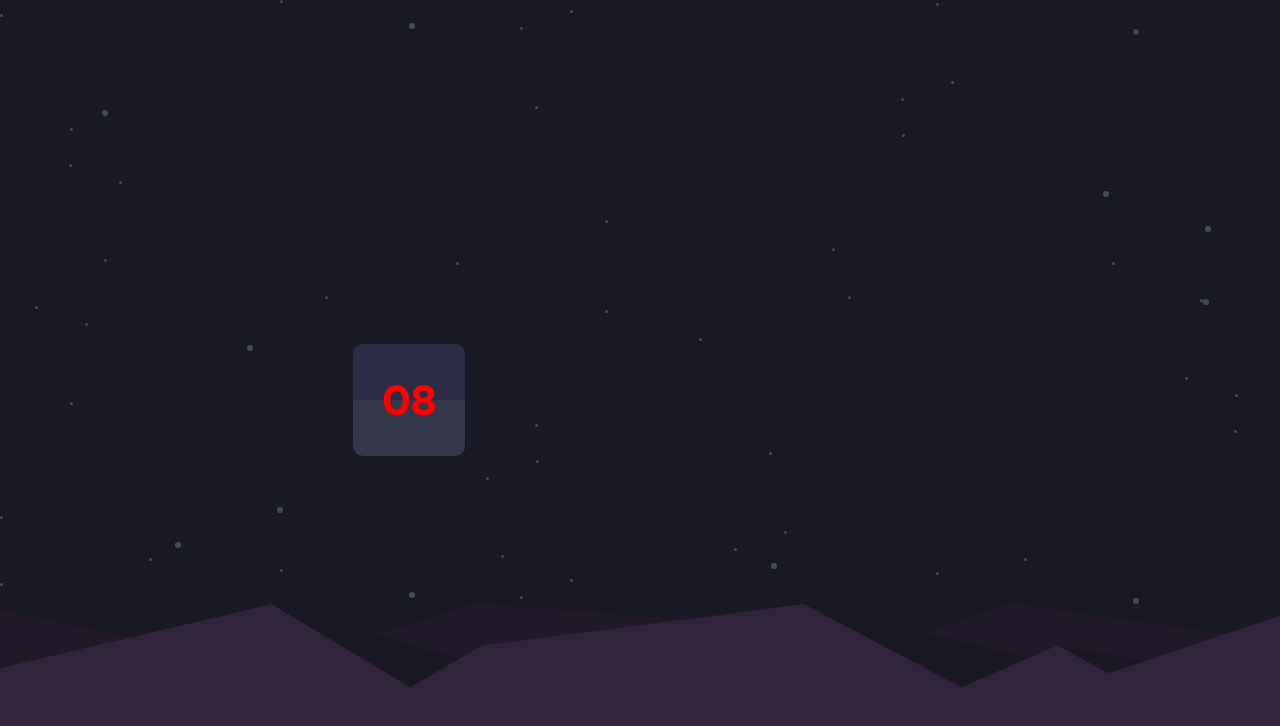
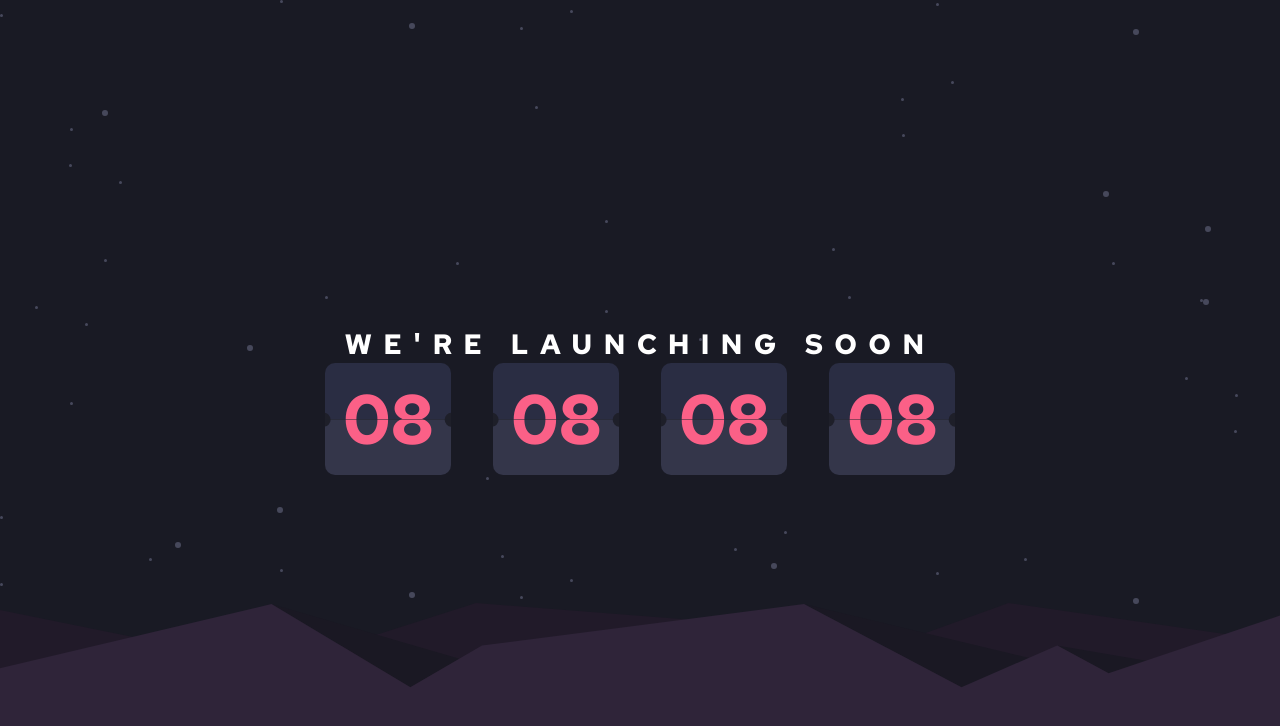
Before and after one commit to alvaromd99/countdown-timer, a website built with Vite: page index.html in a window 1280 px wide. Built offline with nearby package versions, Linux system fonts and the light colour scheme.

Commit message:
static card css

```diff
--- a/index.html
+++ b/index.html
@@ -16,16 +16,28 @@
 		<div id="app">
 			<div class="container">
 				<div class="counter-cont">
-					<!-- <h1>We're launching soon</h1> -->
+					<h1>We're launching soon</h1>
 					<div class="counter">
 						<div class="card days">
 							<div class="top"></div>
 							<div class="bottom"></div>
-							<span class="number">08</span>
+							<div class="number">08</div>
 						</div>
-						<div class="card hours"></div>
-						<div class="card minutes"></div>
-						<div class="card seconds"></div>
+						<div class="card hours">
+							<div class="top"></div>
+							<div class="bottom"></div>
+							<div class="number">08</div>
+						</div>
+						<div class="card minutes">
+							<div class="top"></div>
+							<div class="bottom"></div>
+							<div class="number">08</div>
+						</div>
+						<div class="card seconds">
+							<div class="top"></div>
+							<div class="bottom"></div>
+							<div class="number">08</div>
+						</div>
 					</div>
 				</div>
 			</div>
--- a/style.css
+++ b/style.css
@@ -5,6 +5,7 @@
 	--title-color: hsl(0, 0%, 100%);
 	--dr: hsl(236, 21%, 26%);
 	--vdr: hsl(235, 16%, 14%);
+	--vdr2: hsla(235, 15%, 14%, 0.486);
 	--bg-color: hsl(234, 17%, 12%);
 
 	--first-part: #2a2d43;
@@ -28,6 +29,9 @@
 	justify-content: center;
 }
 
+.counter-cont {
+}
+
 .counter-cont h1 {
 	color: var(--title-color);
 	text-transform: uppercase;
@@ -44,23 +48,21 @@
 }
 
 .card {
-	width: 8em;
+	width: 9em;
 	height: 8em;
-	color: var(--number-color);
 	position: relative;
 	border-radius: 10px;
 	overflow: hidden;
 }
 
 .number {
-	/* color: var(--number-color); */
-	color: red;
+	color: var(--number-color);
 	position: absolute;
 	top: 50%;
 	left: 50%;
 	transform: translate(-50%, -50%);
 	text-align: center;
-	font-size: 3em;
+	font-size: 5em;
 }
 
 .top {
@@ -68,9 +70,42 @@
 	height: 50%;
 }
 
+.top::after {
+	content: '';
+	position: absolute;
+	height: 0.5em;
+	width: 1em;
+	border-radius: 0.5em 0.5em 0 0;
+	top: 50%;
+	left: 0;
+	transform: translate(-35%, -40%) rotate(90deg);
+	background-color: var(--vdr);
+}
+
+.top::before {
+	content: '';
+	position: absolute;
+	height: 0.5em;
+	width: 1em;
+	border-radius: 0.5em 0.5em 0 0;
+	top: 50%;
+	left: 100%;
+	transform: translate(-70%, -40%) rotate(-90deg);
+	background-color: var(--vdr);
+}
+
 .bottom {
 	background-color: var(--second-part);
 	height: 50%;
+}
+
+.bottom::after {
+	content: '';
+	position: absolute;
+	height: 1px;
+	width: 100%;
+	background-color: var(--vdr2);
+	z-index: 5;
 }
 
 /* Reset */
```
